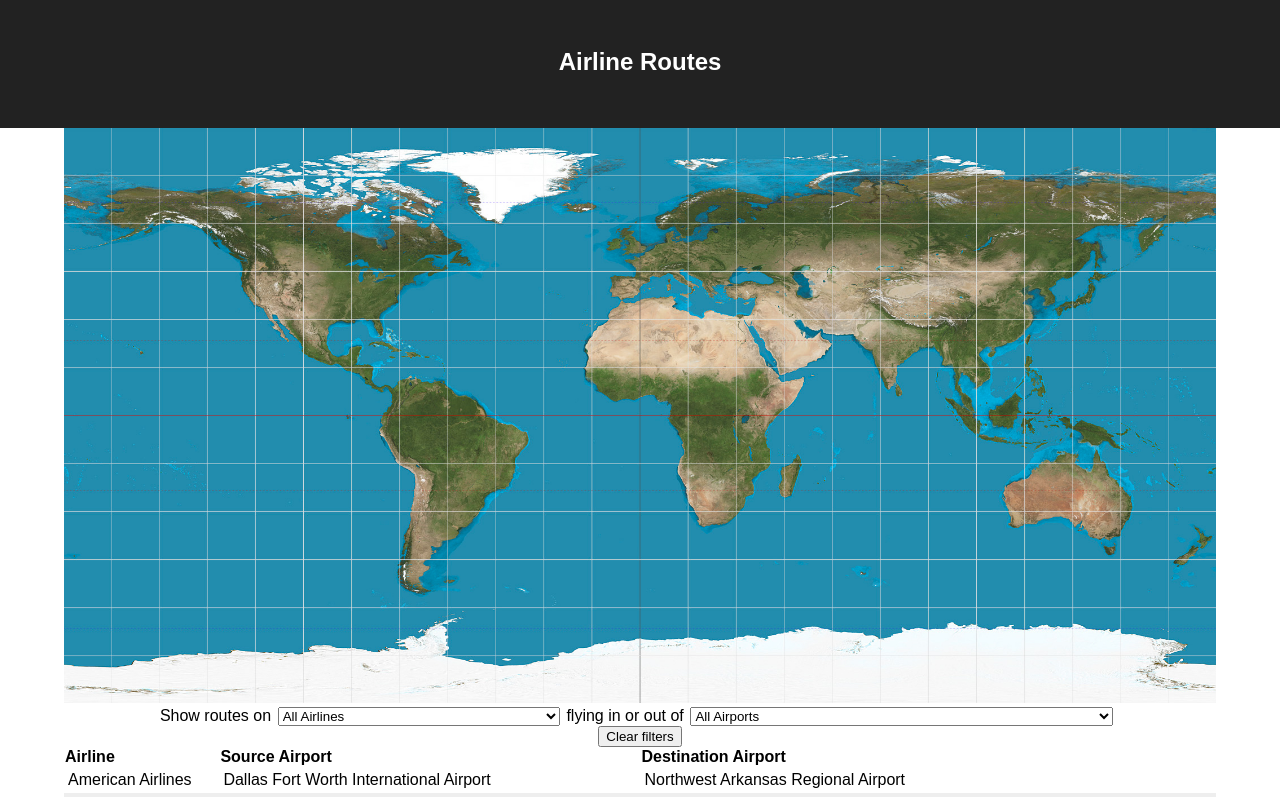
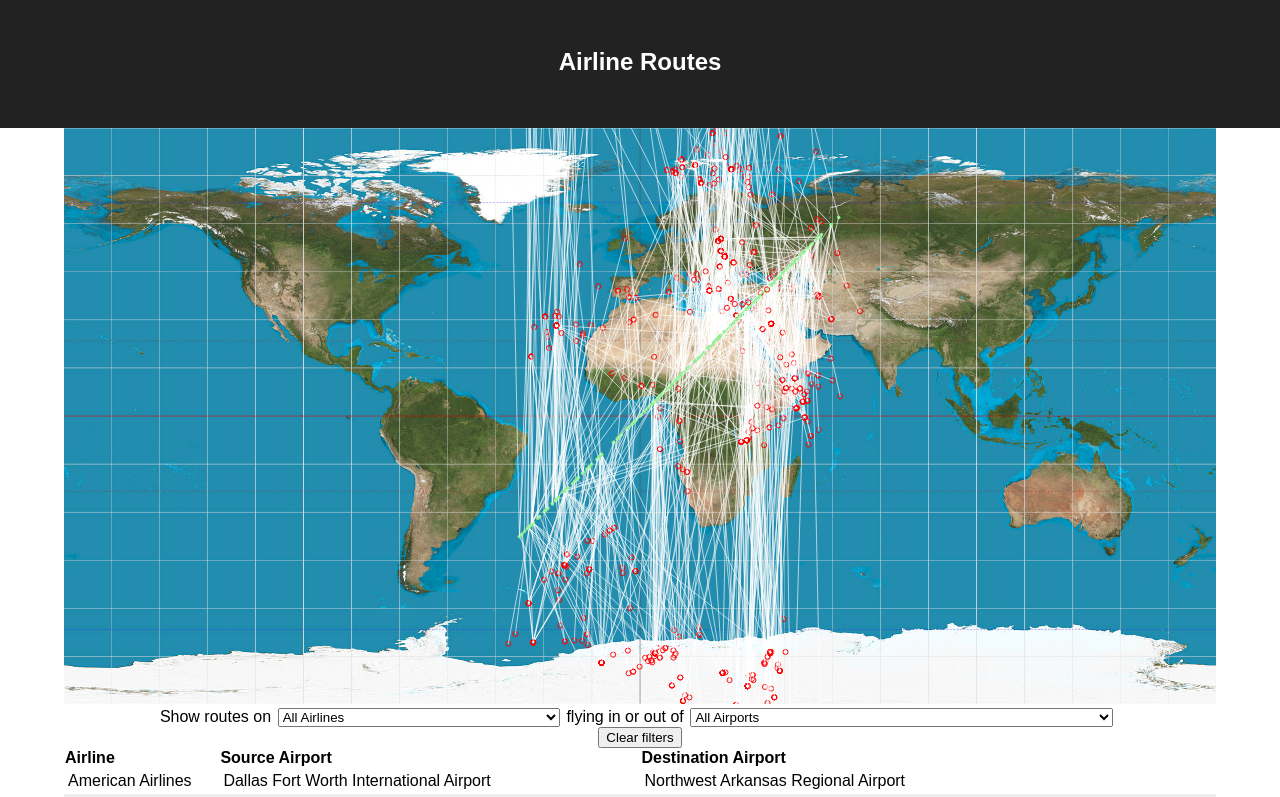
Before and after one commit to Natalie-Ann/airlines, a React (Create React App) app: page / in a window 1280 px wide. Shown: the top 797 px of the page. Built offline with nearby package versions, Linux system fonts and the light colour scheme.

Commit message:
initial Map

```diff
--- a/src/App.js
+++ b/src/App.js
@@ -4,6 +4,7 @@ import './App.css';
 import Table from './components/Table'
 import { getAirlineById, getAirportByCode, airlines, routes, airports } from './data'
 import Select from './components/Select'
+import Map from './components/Map';
 
 const App = () => {
   const [selectedAirlineNumber, setSelectedAirline] = useState('All Airlines');
@@ -78,13 +79,15 @@ const App = () => {
     setSelectedAirport('All Airports')
   }
 
+  console.log(filteredRoutes);
+
   return (
   <div className="app">
     <header className="header">
     <h1 className="title">Airline Routes</h1>
     </header>
     <section>
-      <img className="map" alt="world" src="equirectangular_world.jpg"></img>
+      <Map filteredRoutes={filteredRoutes} filteredAirports={filteredAirports}/>
       <div>
       <label htmlFor="airline-select">Show routes on</label><Select id="airline-select" options={filteredAirlines} valueKey="id" titleKey="name" allTitle="All Airlines" value={selectedAirlineNumber} onSelect={handleOnSelectAirline} />
       <label htmlFor="airport-select">flying in or out of</label><Select id="airport-select" options={filteredAirports} valueKey="code" titleKey="name" allTitle="All Airports" value={selectedAirport} onSelect={handleOnSelectAirport}/>
--- /dev/null
+++ b/src/components/Map.js
@@ -0,0 +1,37 @@
+import React from 'react'
+
+const Map = ( { filteredRoutes, filteredAirports } ) => {
+  return (
+    <svg className="map" viewBox="-180 -90 360 180">
+      <g transform="scale(1 -1)">
+        <image xlinkHref="equirectangular_world.jpg" href="equirectangular_world.jpg" x="-180" y="-90" height="100%" width="100%" transform="scale(1 -1)"/>
+      {filteredRoutes.map(route => {
+        //get airport coordinates for source and destination
+        let sourceAirport = filteredAirports.find(airport => airport.code === route.src);
+        let sourceLat = sourceAirport.lat;
+        let sourceLong = sourceAirport.lat;
+
+        let destAirport = filteredAirports.find(airport => airport.code === route.dest)
+        let destLat = destAirport.lat;
+        let destLong = destAirport.long;
+
+        return (
+          <g key={route.airline + route.src + route.dest}>
+          <circle className="source" cx={sourceLat} cy={sourceLong}>
+            <title></title>
+          </circle>
+          <circle className="destination" cx={destLat} cy={destLong}>
+            <title></title>
+          </circle>
+          <path d={`M${sourceLat} ${sourceLong} L ${destLat} ${destLong}`} />
+        </g>
+        )
+    })}
+
+  </g>
+</svg>
+
+  )
+}
+
+export default Map;
```
